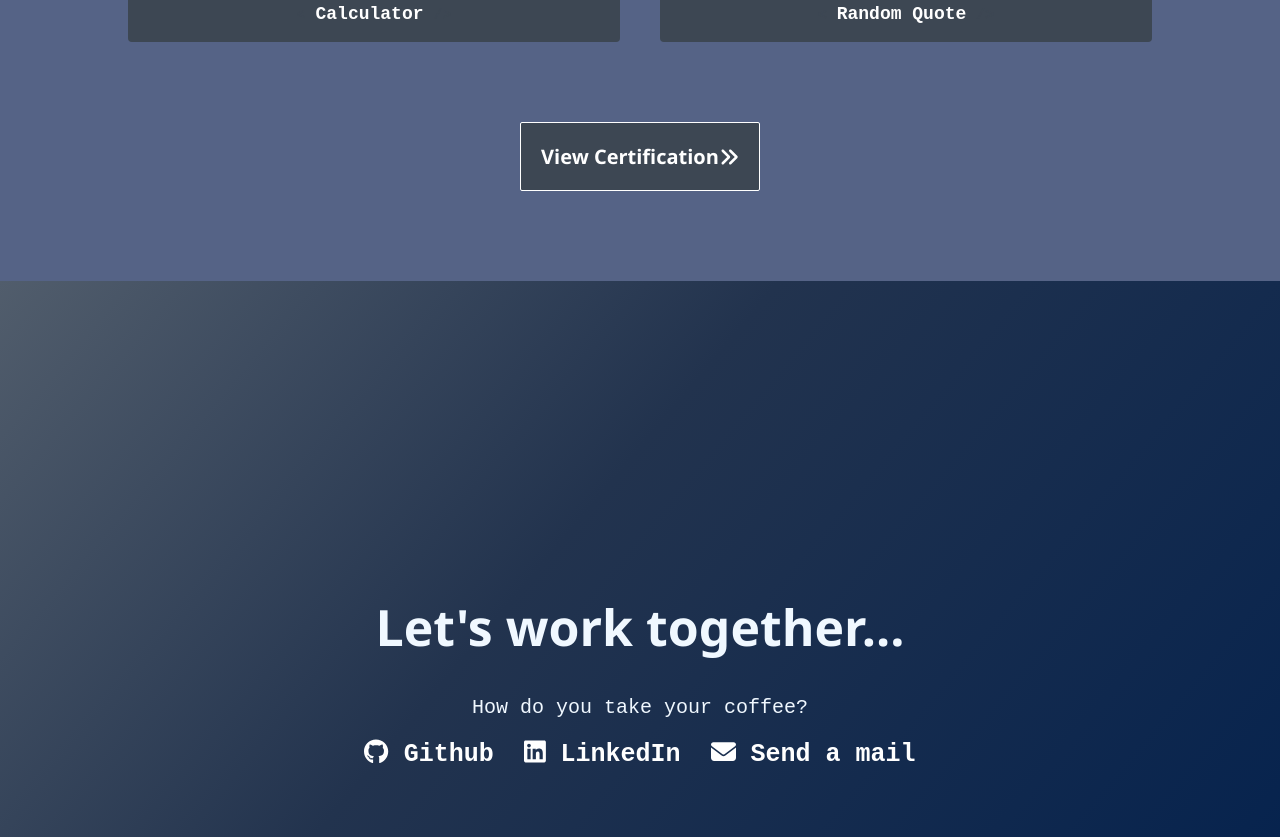
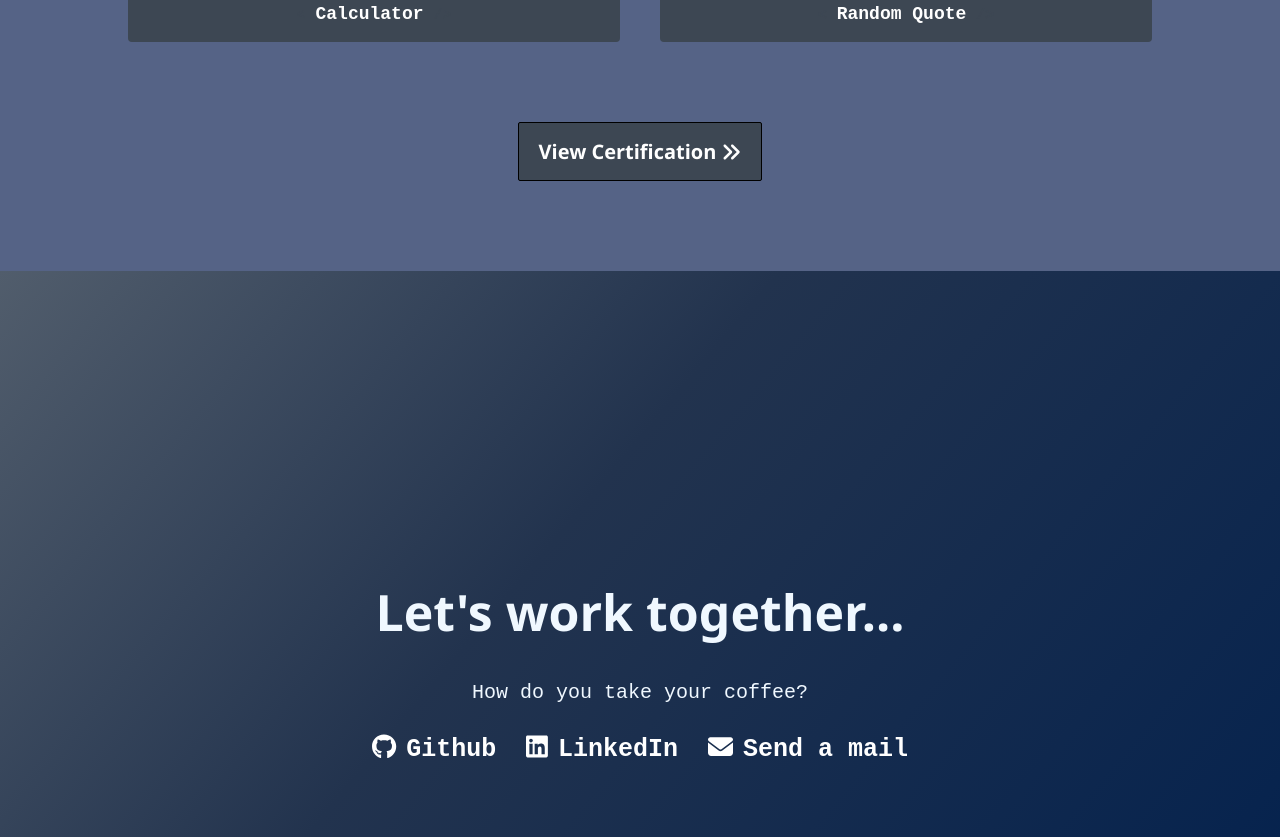
Before and after one commit to zhanshu21/profile, a React (Create React App) app: page / in a window 1280 px wide. Shown: the part 1960-2797 px from the top of the page. Built offline with nearby package versions, Linux system fonts and the light colour scheme.

Commit message:
add more css rules

```diff
--- a/public/index.html
+++ b/public/index.html
@@ -18,6 +18,5 @@
   <body>
     <noscript>You need to enable JavaScript to run this app.</noscript>
     <div id="root"></div>
-
   </body>
 </html>
--- a/src/App.css
+++ b/src/App.css
@@ -1,7 +1,7 @@
 :root {
   --background-color1: #01204E;
   --background-color2: #556386;
-  --bakground-color3: #FEAE6F;
+  --bakground-color3: #d49331;
   --background-color4: #3d4753;
   --text-color: aliceblue;
 }
@@ -49,6 +49,11 @@ nav ul{
   justify-content: space-evenly;
   align-items: flex-end;
   font-size: 2.2rem;
+}
+
+.nav-text:hover {
+  color: var(--background-color4);
+  text-decoration: underline;
 }
 
 main {
@@ -139,9 +144,9 @@ h1 {
 .btn {
   display: inline-block;
   background-color: var(--background-color4);
-  padding: 2rem;
+  padding: 1.5rem 2rem;
   margin-top: 4rem;
-  border: 1px solid white;
+  border: 1px solid black;
   border-radius: 2px;
   font-size: 2rem;
   font-family: 'Segoe UI', Tahoma, Geneva, Verdana, sans-serif;
@@ -150,6 +155,10 @@ h1 {
 .btn:hover {
   background-color: var(--bakground-color3);
   color: var(--background-color1);
+}
+
+.arrow {
+  margin-left: 0.5rem;
 }
 
 .contact-section {
@@ -181,12 +190,18 @@ h1 {
   transition: transform 0.3s ease-in-out;
 }
 
-i {
-  margin-right: -1rem;
+
+.social-media {
+  margin-right: -5px;
+}
+
+.contact-details {
+  margin-top: 1rem;
 }
 
 .contact-details:hover {
   transform: translateY(0.5rem);
+  color: #e9a20b;
 }
 
 
--- a/src/components/Link.js
+++ b/src/components/Link.js
@@ -8,7 +8,7 @@ export const Link = ({ link, icon,  title}) => {
       className="contact-details"
       rel="noreferrer"
     >
-      <FontAwesomeIcon icon={icon} /> {title}
+      <FontAwesomeIcon icon={icon} className="social-media" /> {title}
     </a>
   );
 };
--- a/src/components/Navbar.js
+++ b/src/components/Navbar.js
@@ -3,9 +3,9 @@ import React from "react";
 const NavBar = () => (
   <nav id="navbar" className="nav">
     <ul className="nav-list">
-      <li><a href="#welcome-section">About</a></li>
-      <li><a href="#projects">Work</a></li>
-      <li><a href="#contact">Contact</a></li>
+      <li><a href="#welcome-section" className="nav-text">About</a></li>
+      <li><a href="#projects" className="nav-text">Work</a></li>
+      <li><a href="#contact" className="nav-text">Contact</a></li>
     </ul>
   </nav>
 );
--- a/src/components/ProjectSection.js
+++ b/src/components/ProjectSection.js
@@ -44,7 +44,7 @@ const ProjectsSection = () => {
         rel="noreferrer"
       >
         View Certification
-        <FontAwesomeIcon icon={faAnglesRight} />
+        <FontAwesomeIcon icon={faAnglesRight} className="arrow" />
       </a>
     </section>
   );
```
